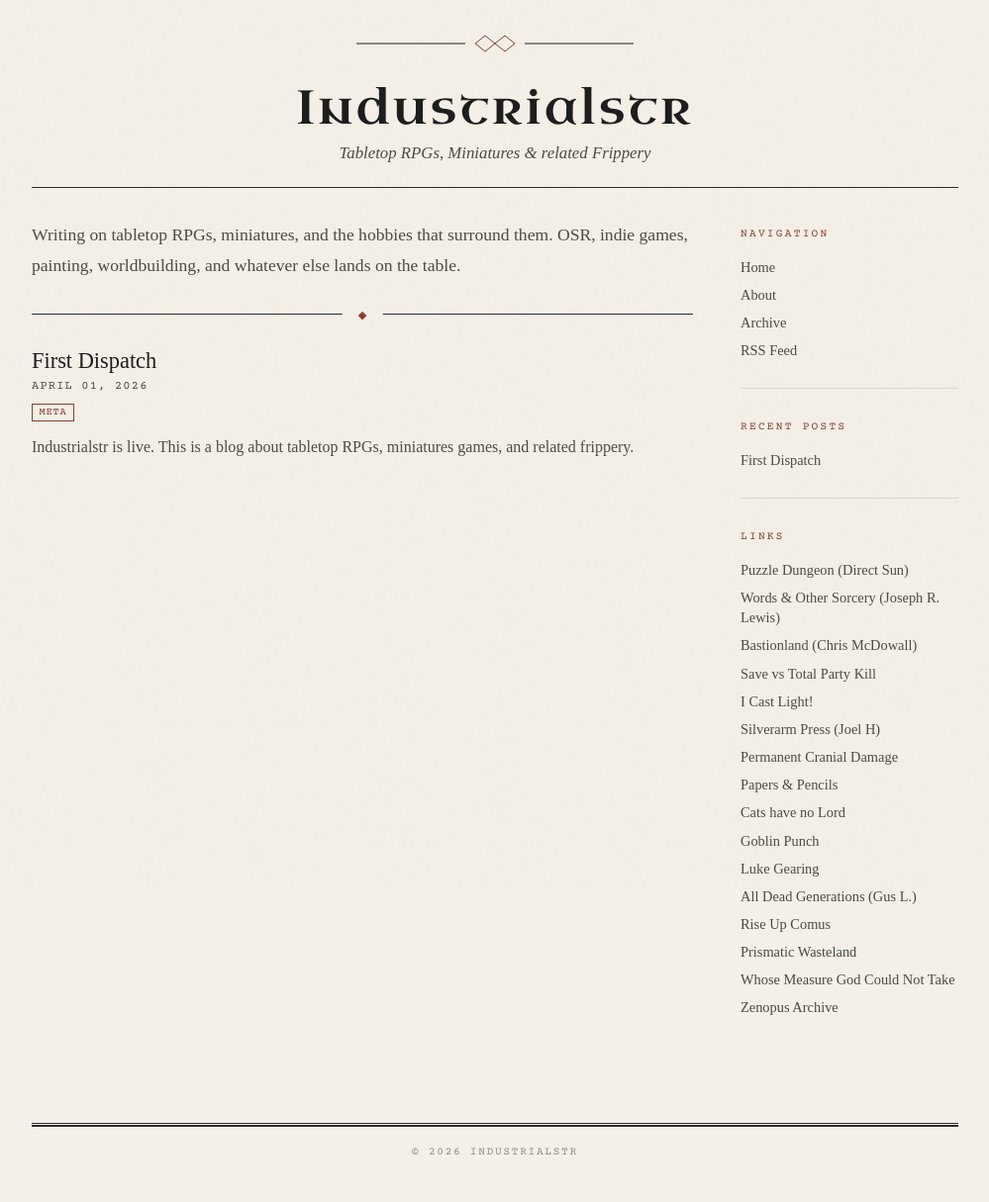
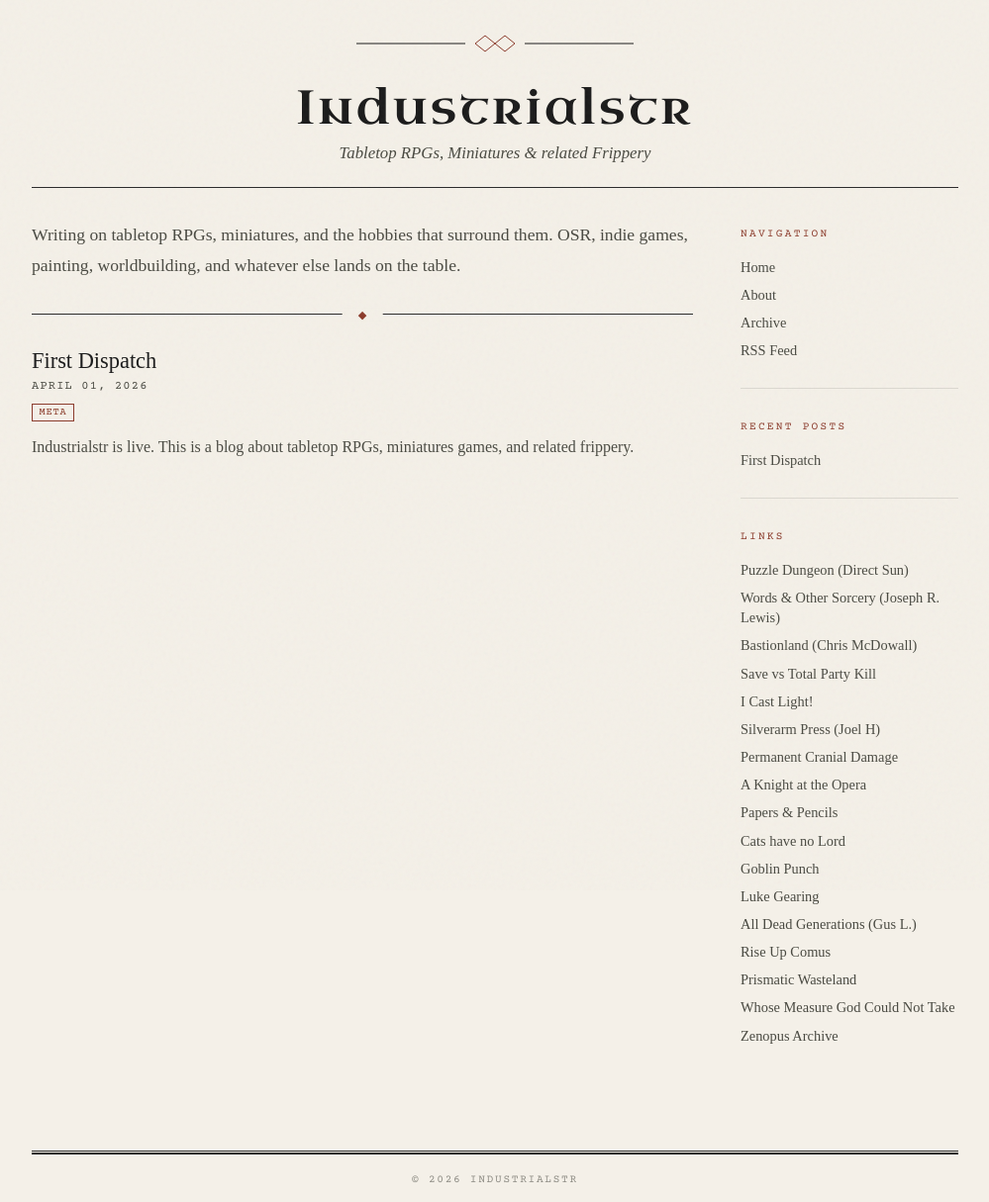
Before and after one commit to industrialstr/industrialstr.github.io, a Jekyll site: the page built from index.md, in a window 1280 px wide. Shown: the whole page at 99% size, without its empty margins (140-1139 px from the left). Built offline with Jekyll 4.4.1, drawn with Linux system fonts in a browser that asks for light colours; some web fonts are replaced; before the commit the page ends 1187 px from its top, so only the background shows below that.

Commit message:
Update _config.yml

```diff
--- a/_config.yml
+++ b/_config.yml
@@ -29,6 +29,8 @@ blogroll:
     url: https://silverarmpress.com/
   - name: Permanent Cranial Damage
     url: https://permacrandam.blogspot.com/
+  - name: A Knight at the Opera
+    url: https://knightattheopera.blogspot.com/
   - name: Papers & Pencils
     url: https://www.paperspencils.com/
   - name: Cats have no Lord
```
